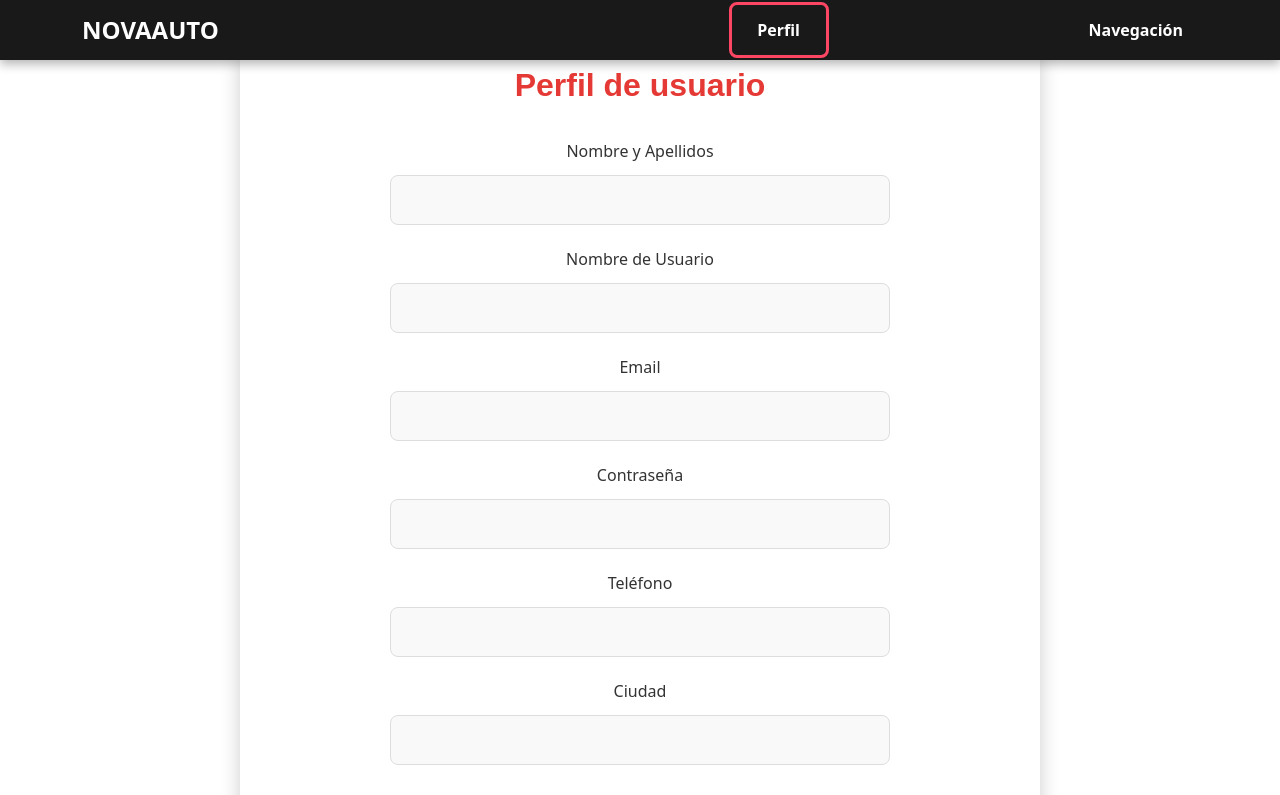
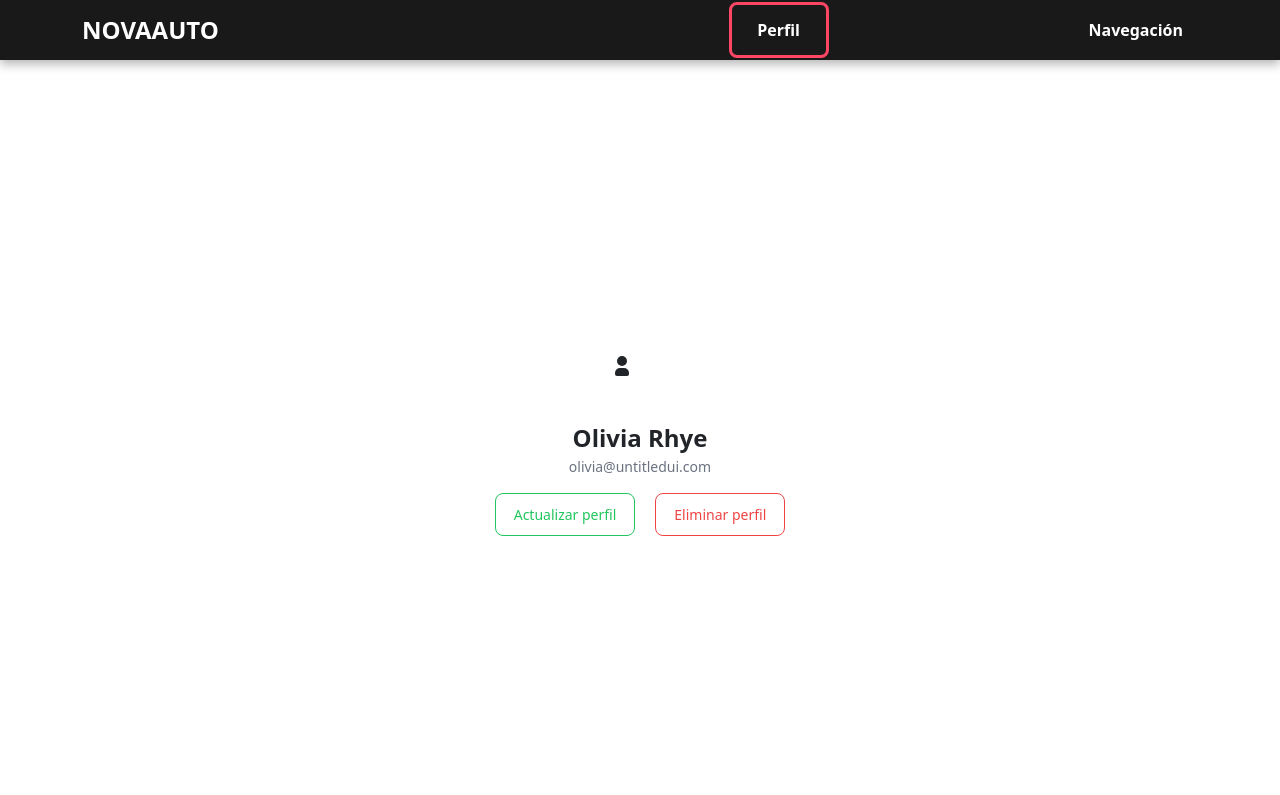
Before and after one commit to Jonathancano2003/proyecto-final-front, an Angular app in the folder proyecto-final-front/: page /profile in a window 1280 px wide. Shown: the top 795 px of the page. Built offline with nearby package versions, Linux system fonts and the light colour scheme.

Commit message:
commit 22/4

```diff
--- a/proyecto-final-front/src/app/components/user-profile/user-profile.component.css
+++ b/proyecto-final-front/src/app/components/user-profile/user-profile.component.css
@@ -1,68 +1,115 @@
-.d-flex {
+.avatar-wrapper {
+    position: relative;
     display: flex;
     justify-content: center;
     align-items: center;
-    height: 100vh;
+}
+
+.profile-card {
+    text-align: center;
+    margin-bottom: 30px;
+}
+
+.profile-card h3 {
+    font-size: 24px;
+    font-weight: 600;
+    margin-top: 10px;
+    margin-bottom: 4px;
+}
+
+.profile-card p {
+    color: #6b7280;
+    font-size: 14px;
+}
+
+.button-group {
+    display: flex;
+    justify-content: center;
+    gap: 20px;
+    margin-top: 15px;
+}
+
+.btn {
+    padding: 10px 18px;
+    font-size: 14px;
+    border-radius: 8px;
+    border: 1px solid transparent;
+    cursor: pointer;
+    font-weight: 500;
+    transition: all 0.3s ease;
+}
+
+.btn.green {
+    color: #22c55e;
+    border: 1px solid #22c55e;
+    background: white;
+}
+
+.btn.green:hover {
+    background-color: #22c55e;
+    color: white;
+}
+
+.btn.red {
+    color: #ef4444;
+    border: 1px solid #ef4444;
+    background: white;
+}
+
+.btn.red:hover {
+    background-color: #ef4444;
+    color: white;
+}
+
+/* FORMULARIO */
+.form-card {
     width: 100%;
+    max-width: 500px;
+    padding: 24px;
+    background: white;
+    border-radius: 12px;
+    box-shadow: 0 8px 24px rgba(0, 0, 0, 0.1);
 }
 
 form {
     display: flex;
     flex-direction: column;
-    width: 500px;
-    margin: auto;
 }
 
 label {
-    margin-top: 10px;
-}
-
-.profile-container {
-    width: 800px;
-    padding: 20px;
-    background: rgba(255, 255, 255, 0.9); /* Ligera transparencia */
-    border-radius: 12px;
-    box-shadow: 0 8px 20px rgba(0, 0, 0, 0.2);
-    text-align: center;
+    margin-top: 12px;
+    margin-bottom: 6px;
+    font-weight: 500;
     color: #333;
 }
 
-h2 {
-    font-size: 32px;
-    font-weight: 600;
-    color: #e53935;
-    margin-bottom: 20px;
-    font-family: 'Poppins', sans-serif;
+input {
+    padding: 12px;
+    border-radius: 8px;
+    border: 1px solid #ddd;
+    background-color: #f9f9f9;
+    font-size: 15px;
 }
 
-input {
-    width: 100%;
-    padding: 12px;
-    margin: 12px 0;
-    border: 1px solid #ddd;
-    border-radius: 8px;
-    font-size: 16px;
-    font-family: 'Roboto', sans-serif;
-    color: #333;
-    background-color: #f9f9f9;
+input:focus {
+    outline: none;
+    border-color: #e53935;
+    background-color: white;
 }
 
-button {
-    width: 100%;
-    padding: 15px;
+.submit-btn {
+    margin-top: 24px;
+    padding: 12px;
     background-color: #e53935;
+    color: white;
+    font-weight: bold;
+    font-size: 16px;
     border: none;
     border-radius: 8px;
-    font-size: 18px;
-    font-weight: 700;
-    color: white;
     cursor: pointer;
-    margin-top: 20px;
-    text-transform: uppercase;
-    font-family: 'Roboto', sans-serif;
     transition: background 0.3s ease;
 }
 
-button:hover {
-    background-color: #c62828;
+.submit-btn:hover {
+    background-color: #b71c1c;
 }
--- a/proyecto-final-front/src/app/components/user-profile/user-profile.component.html
+++ b/proyecto-final-front/src/app/components/user-profile/user-profile.component.html
@@ -1,4 +1,4 @@
-<div class="d-flex justify-content-center align-items-center min-vh-100">
+<!--<div class="d-flex justify-content-center align-items-center min-vh-100">
     <div class="profile-container">
         <h2 class="text-center mb-4">Perfil de usuario</h2>
         <form (ngSubmit)="onSubmit()">
@@ -24,4 +24,44 @@
         </form>
     </div>
 
+</div>-->
+
+<div class="d-flex justify-content-center align-items-center min-vh-100 flex-column">
+    <!-- Parte superior del perfil -->
+    <div class="profile-card">
+        <div class="avatar-wrapper">
+            <!-- Icono SVG -->
+            <svg xmlns="http://www.w3.org/2000/svg" width="60" height="60" fill="currentColor"
+                class="icon icon-tabler icons-tabler-filled icon-tabler-user">
+                <path stroke="none" d="M0 0h24v24H0z" fill="none" />
+                <path d="M12 2a5 5 0 1 1 -5 5l.005 -.217a5 5 0 0 1 4.995 -4.783z" />
+                <path d="M14 14a5 5 0 0 1 5 5v1a2 2 0 0 1 -2 2h-10a2 2 0 0 1 -2 -2v-1a5 5 0 0 1 5 -5h4z" />
+            </svg>
+        </div>
+        <h3>Olivia Rhye</h3>
+        <p>olivia&#64;untitledui.com</p>
+        <div class="button-group">
+            <button class="btn green" (click)="mostrarFormulario = true">Actualizar perfil</button>
+            <button class="btn red">Eliminar perfil</button>
+        </div>
+    </div>
+
+    <!-- Formulario -->
+    <div class="form-card" *ngIf="mostrarFormulario">
+        <form [formGroup]="userProfileForm" (ngSubmit)="onSubmit()">
+            <label>Nombre y Apellidos</label>
+            <input type="text" formControlName="nombre" />
+            <label>Nombre de Usuario</label>
+            <input type="text" formControlName="username" />
+            <label>Email</label>
+            <input type="email" formControlName="email" />
+            <label>Contraseña</label>
+            <input type="password" formControlName="password" />
+            <label>Teléfono</label>
+            <input type="text" formControlName="telefono" />
+            <label>Ciudad</label>
+            <input type="text" formControlName="ciudad" />
+            <button type="submit" class="submit-btn">Guardar</button>
+        </form>
+    </div>
 </div>
--- a/proyecto-final-front/src/app/components/user-profile/user-profile.component.ts
+++ b/proyecto-final-front/src/app/components/user-profile/user-profile.component.ts
@@ -1,13 +1,17 @@
 import { Component } from '@angular/core';
-import { FormBuilder, FormGroup } from '@angular/forms';
+import { FormBuilder, FormGroup, ReactiveFormsModule } from '@angular/forms';
+import { CommonModule } from '@angular/common';
 
 @Component({
   selector: 'app-user-profile',
+  standalone: true,
+  imports: [CommonModule, ReactiveFormsModule],
   templateUrl: './user-profile.component.html',
   styleUrls: ['./user-profile.component.css']
 })
 export class UserProfileComponent {
   userProfileForm: FormGroup;
+  mostrarFormulario = false;
 
   constructor(private fb: FormBuilder) {
     this.userProfileForm = this.fb.group({
```
